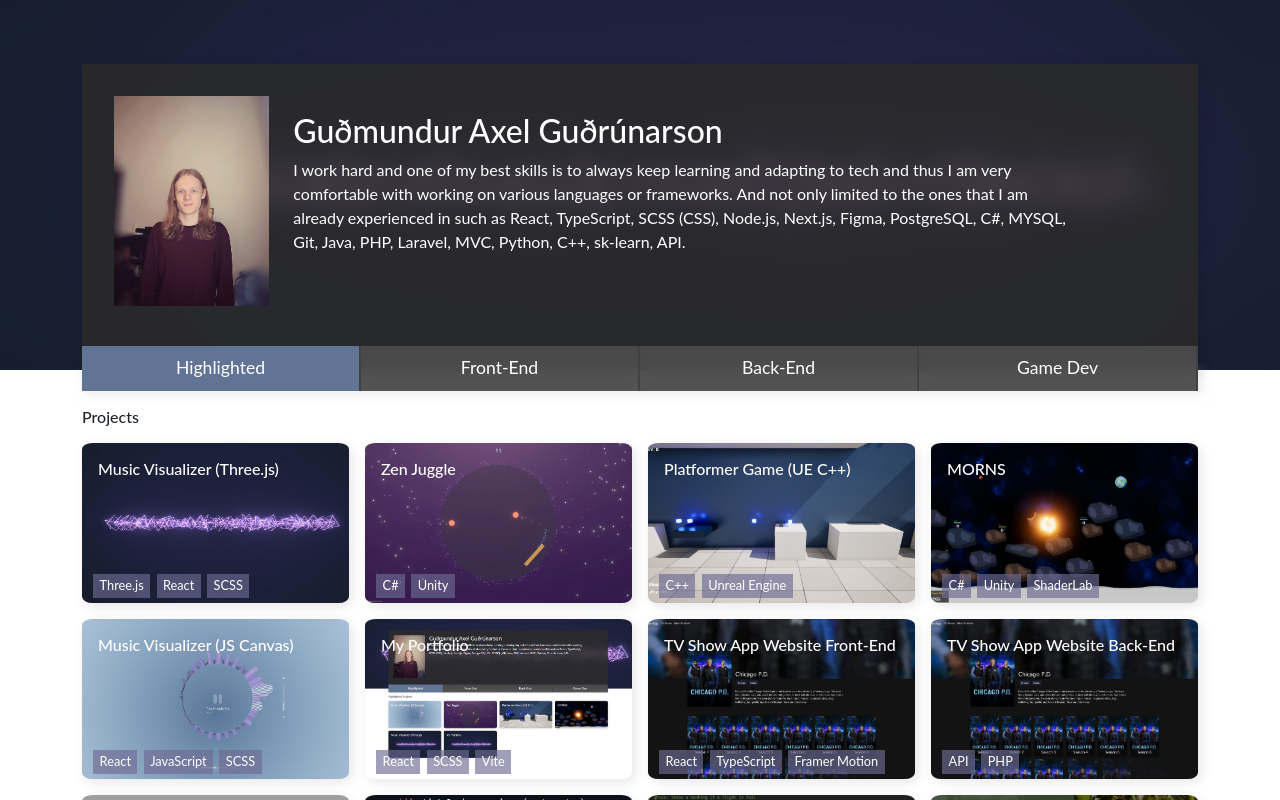
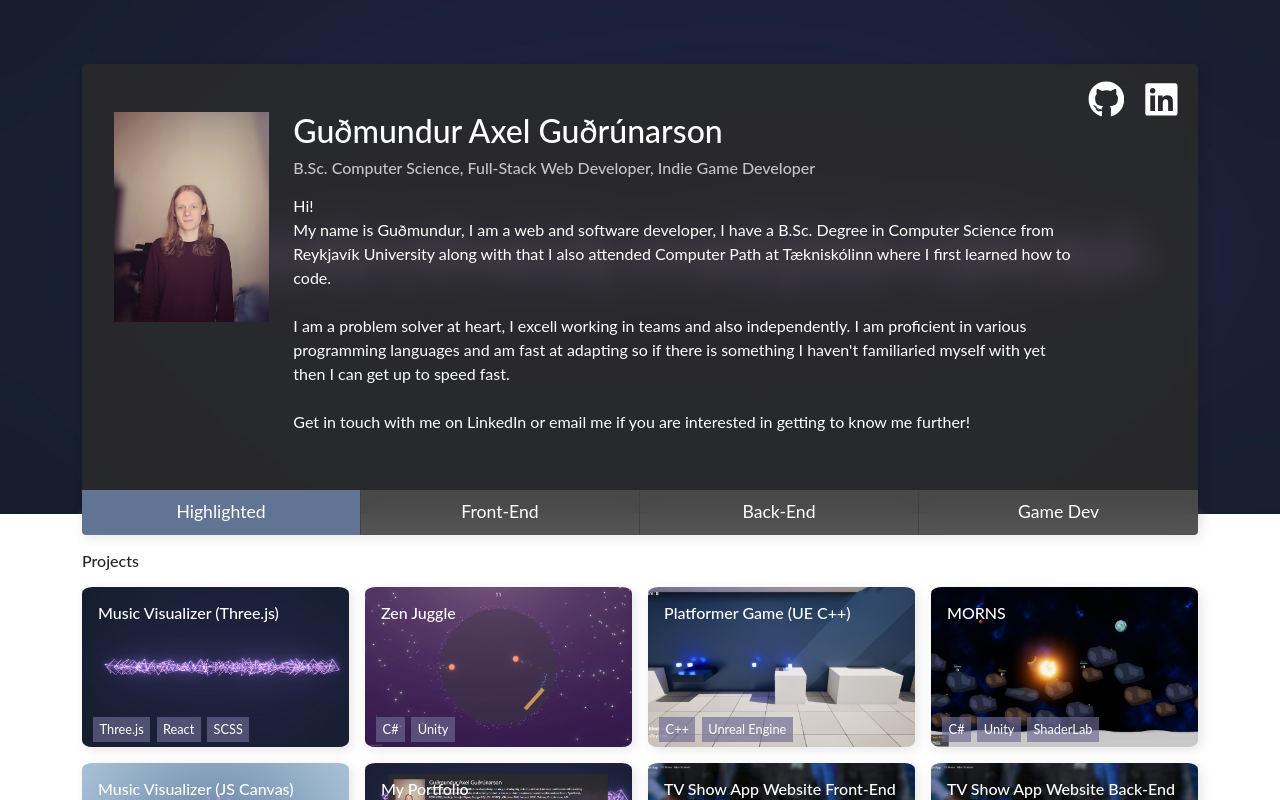
Before and after one commit to RegAse/portfolio-2025, a React (Vite) app: page /#/ in a window 1280 px wide. Shown: the top 800 px of the page. Built offline with nearby package versions, Linux system fonts and the light colour scheme; grey boxes are pictures that could not be loaded.

Commit message:
Added socials and revised profile section

```diff
--- a/package.json
+++ b/package.json
@@ -6,8 +6,8 @@
   "type": "module",
   "scripts": {
     "dev": "vite",
-    "predeploy" : "npm run build",
-    "deploy" : "gh-pages -d dist",
+    "predeploy": "npm run build",
+    "deploy": "gh-pages -d dist",
     "build": "tsc -b && vite build",
     "lint": "eslint .",
     "preview": "vite preview"
@@ -16,6 +16,7 @@
     "bootstrap": "^5.3.3",
     "react": "^19.0.0",
     "react-dom": "^19.0.0",
+    "react-icons": "^5.5.0",
     "react-router-dom": "^7.1.5",
     "sass": "^1.84.0"
   },
--- a/src/App.scss
+++ b/src/App.scss
@@ -25,10 +25,15 @@ body {
     box-shadow: 3px 3px 12px #1111112d;
     padding: 2em;
     padding-bottom: 4em;
+    border-radius: 4px;
 
     // border-top: 0.2em solid rgb(151, 179, 197);
     // box-shadow: 3px 3px 12px #e6e6e6;
     color: white;
+
+    .subtitle{
+        color: rgb(197, 197, 197);
+    }
 }
 
 // Tab-section
@@ -42,6 +47,7 @@ body {
     margin-top: -1.5em;
     z-index: 1;
     list-style: none;
+    // border-radius: 10px;
     // background-color: rgb(61, 72, 88);
     // padding: 0;
     // padding: 0em 0.2em;
@@ -55,7 +61,7 @@ body {
         color: white;
         backdrop-filter: blur(10px);
         background-color: rgba(75, 75, 75, 0.952);
-        border-right: 0.15em solid rgb(65, 65, 65);
+        border-right: 0.1em solid rgb(65, 65, 65);
         padding: 0.55em 0.1em;
         text-decoration: none;
         text-align: center;
@@ -68,6 +74,21 @@ body {
 
     li a:hover{
         background-color: rgb(98, 116, 148);
+    }
+}
+
+// First child
+.tab-links li:first-child{
+    a{
+        border-radius: 0px 0px 0px 4px;
+    }
+}
+
+// Last child
+.tab-links li:last-child{
+    a{
+        border-radius: 0px 0px 4px 0px;
+        border-right: 0;
     }
 }
 
@@ -288,3 +309,34 @@ body {
         transform: rotate(360deg);
     }
 }
+
+// Socials
+.socials-list{
+    position: absolute;
+    list-style: none;
+    // display: inline-block;
+    display: flex;
+    // float: left;
+    top: 0.1em;
+    right: 0;
+    font-size: 2.3em;
+
+    a{
+        color: white;
+    }
+
+    a:hover{
+        color: rgb(226, 169, 84);
+    }
+
+    li{
+        margin-right: 0.5em;
+        transition: all 0.2s;
+        // transform: rotate(220deg);
+    }
+
+    li:hover{
+        transform: rotate(30deg);
+        scale: 1.2;
+    }
+}
--- a/src/pages/Home.tsx
+++ b/src/pages/Home.tsx
@@ -6,6 +6,9 @@ import { Link, useParams } from "react-router-dom";
 import * as data from ".././data/data.json";
 import { Project } from "../types/Project";
 import ViewProject from "../components/ViewProject";
+
+// Icons
+import { FaGithub, FaLinkedin } from "react-icons/fa";
 
 function Home() {
 	const [currentViewedProject, setCurrentViewedProject] = useState(0);
@@ -26,14 +29,25 @@ function Home() {
 					<div className="profile-section">
 					<div className="row">
 						<div className="col-6 col-sm-6 col-md-2">
-							<img className="img-fluid mx-auto" height={150} src="/portfolio-2025/images/me-4.jpg" alt="Failed" />
+							<img className="img-fluid mx-auto mt-3" height={150} src="/portfolio-2025/images/me-4.jpg" alt="Failed" />
 						</div>
 						<div className="col-12 col-md-9">
+							<ul className="socials-list">
+								<li><a href="https://github.com/RegAse"><FaGithub /></a></li>
+								<li><a href="https://www.linkedin.com/in/gudmundur-axel-gudrunarson/"><FaLinkedin /></a></li>
+							</ul>
 							<h2 className="mt-3">Guðmundur Axel Guðrúnarson</h2>
-							<p>I work hard and one of my best skills is to always keep learning and adapting to tech and
-								thus I am very comfortable with working on various languages or frameworks. And not only limited
-								to the ones that I am already experienced in such as React, TypeScript, SCSS (CSS), Node.js, Next.js,
-									Figma, PostgreSQL, C#, MYSQL, Git, Java, PHP, Laravel, MVC, Python, C++, sk-learn, API.
+							<h6 className="subtitle">B.Sc. Computer Science, Full-Stack Web Developer, Indie Game Developer</h6>
+							<p className="mt-3">
+								Hi! <br></br>
+								My name is Guðmundur, I am a web and software developer, I have a B.Sc. Degree in Computer Science from Reykjavík University along with that I also attended
+								Computer Path at Tækniskólinn where I first learned how to code. <br></br><br></br>
+
+								I am a problem solver at heart, I excell working in teams and also independently. I am proficient in various programming languages and am fast at adapting so if
+								there is something I haven't familiaried myself with yet then I can get up to speed fast.
+								<br></br>
+								<br></br>
+								Get in touch with me on LinkedIn or email me if you are interested in getting to know me further!
 							</p>
 						</div>
 					</div>
```
Also changed, not shown: 1 other file (tests, documents, lock files or other folders).
